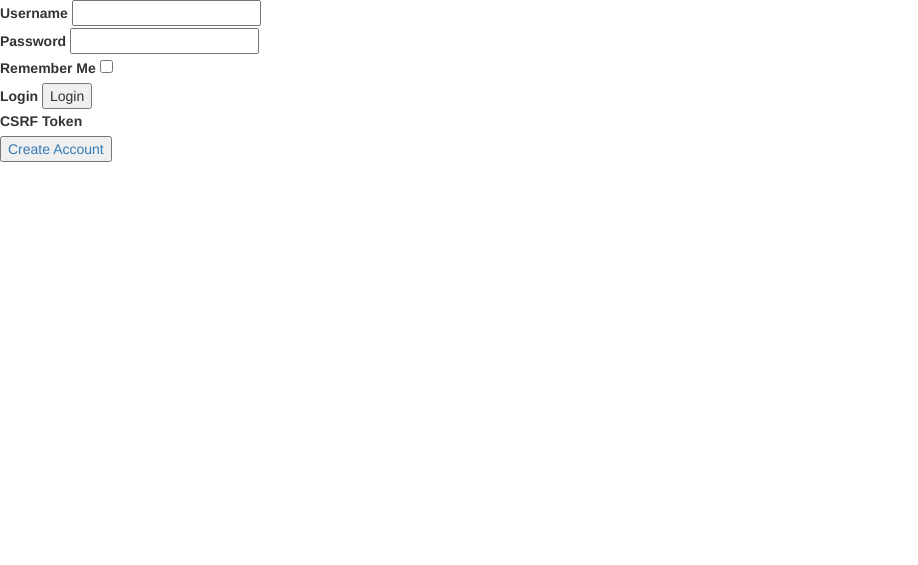
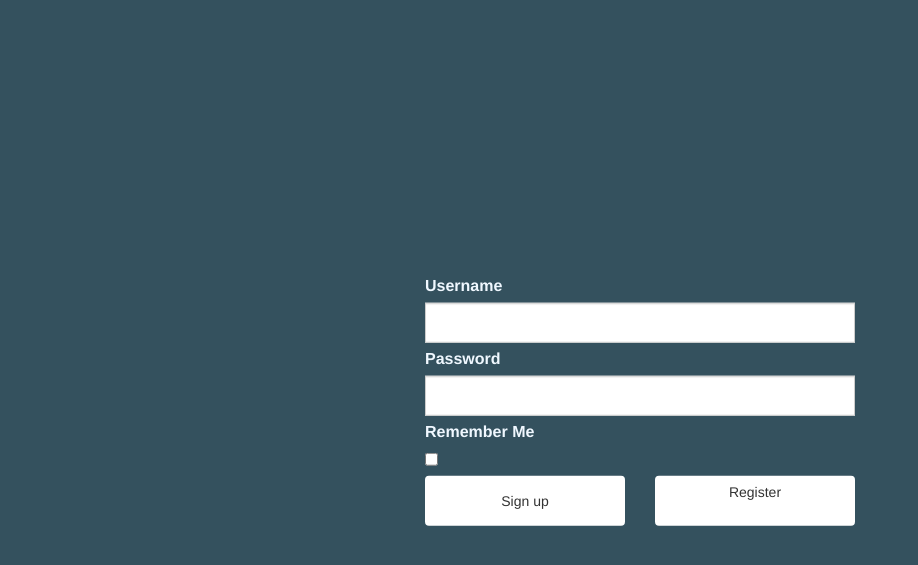
Before and after one commit to EmKej1986/BookTrackerApp, a Flask app: page / in a window 1280 px wide. Shown: the top 565 px of the page, without its empty margins (0-918 px from the left). Run offline with Flask 2, Linux system fonts and the light colour scheme; some libraries are stand-ins or nearby versions.

Commit message:
Add Login System

```diff
--- a/BookApp/Web/forms.py
+++ b/BookApp/Web/forms.py
@@ -1,8 +1,7 @@
 from flask_wtf import FlaskForm
-from wtforms import StringField, PasswordField, SubmitField, BooleanField, IntegerField
+from wtforms import StringField, PasswordField, SubmitField, BooleanField
 from wtforms.validators import DataRequired, Length, Email, EqualTo, ValidationError
-from .modelSQL import User, UserProfile
-from . import DB
+from .modelSQL import User
 
 
 class RegistrationForm(FlaskForm):
@@ -23,11 +22,10 @@ class RegistrationForm(FlaskForm):
             raise ValidationError('That already exists in database. Please choose different one.')
 
 
-class LoginFrom(FlaskForm):
+class LoginForm(FlaskForm):
     username = StringField('Username', validators=[DataRequired()])
     password = PasswordField('Password', validators=[DataRequired()])
     remember = BooleanField('Remember Me')
-    submit = SubmitField('Login')
 
     def validate_username(self, username):
         user = User.query.filter_by(username=username.data).first()
--- a/BookApp/Web/login.py
+++ b/BookApp/Web/login.py
@@ -1,5 +1,5 @@
 from flask import render_template, redirect, url_for, Blueprint, flash, session
-from .forms import RegistrationForm, LoginFrom
+from .forms import RegistrationForm, LoginForm
 from .modelSQL import User, UserProfile
 from . import DB
 from flask_login import login_user, login_required
@@ -13,12 +13,12 @@ create_account_blueprint = Blueprint('logout', __name__)
 @login_blueprint.route('/', methods=['POST', 'GET'])
 @login_blueprint.route('/login', methods=['POST', 'GET'])
 def login():
-    form = LoginFrom()
+    form = LoginForm()
     if form.validate_on_submit():
         user = User.query.filter_by(username=form.username.data).first()
-        if user and sha256_crypt.verify(user.password, form.password.data):
+        if user and sha256_crypt.verify(form.password.data, user.password):
             login_user(user, remember=form.remember.data)
-            session.update({'nickname': form.nickname.data})
+            session.update({'username': form.username.data})
             return redirect(url_for('book_track.book_track'))
         else:
             flash('Login Unsuccessful. Please check nickname or password', 'danger')
@@ -26,7 +26,7 @@ def login():
     return render_template('login.html', title='Login', form=form)
 
 
-@create_account_blueprint.route('/create_account', methods=['POST', 'GET'])
+@create_account_blueprint.route('/register', methods=['POST', 'GET'])
 def create_account():
     form = RegistrationForm()
     if form.validate_on_submit():
@@ -40,7 +40,7 @@ def create_account():
         flash(f'Your account has been created! You are now able to log in', 'success')
 
         return redirect(url_for('login.login'))
-    return render_template('create_account.html', title='Sign In', form=form)
+    return render_template('register.html', title='Sign In', form=form)
 
 
 @book_track_blueprint.route('/book_track', methods=['GET'])
--- a/BookApp/Web/static/home.css
+++ /dev/null
@@ -1,4 +0,0 @@
-#login {
-  margin-top: 10%;
-  box-shadow: 0 0 18px #ccc;
-}
--- /dev/null
+++ b/BookApp/Web/static/login.css
@@ -0,0 +1,72 @@
+body, html{
+    background-color:#34515E;
+   font-family: 'Open Sans Condensed', sans-serif;
+    font-size: 18px;
+
+}
+
+.register-form{
+    font-size: 16px;
+   left: 50%;
+    top: 50%;
+    position: absolute;
+    -webkit-transform: translate3d(-50%, -50%, 0);
+    -moz-transform: translate3d(-50%, -50%, 0);
+    transform: translate3d(-50%, -50%, 0);
+}
+
+.regbutton{
+    height: 50px;
+    width: 200px;
+    background-color:tomato;
+    border-radius: 0px;
+    font-size: 18px;
+    color:white;
+    border: none !important;
+    margin-bottom: 5px;
+}
+.regbutton:hover{
+    color: white;
+    background-color:#aa422f;
+}
+.regbutton:active{
+    color: white;
+    background-color:#aa422f;
+}
+.logbutton{
+    height: 50px;
+    width: 200px;
+    background-color:yellowgreen;
+    border-radius: 0px;
+    font-size: 18px;
+    color:white;
+    border: none !important;
+    margin-bottom: 5px;
+}
+.logbutton:hover{
+    color: white;
+    background-color:darkolivegreen;
+}
+.logbutton:active{
+    color: white;
+    background-color:darkolivegreen;
+}
+
+
+
+.register-form label{
+    color: aliceblue;
+
+}
+.register-form input{
+    margin-bottom: 5px;
+    width: 430px;
+    height: 40px;
+    border-radius: 0px;
+}
+
+#remember {
+    width: auto;
+    height: auto;
+    margin-bottom: 10px;
+}
--- a/BookApp/Web/templates/base.html
+++ b/BookApp/Web/templates/base.html
@@ -1,13 +1,14 @@
 <!DOCTYPE html>
 <html>
 <head>
-    <link rel="stylesheet" href="home.css">
-    <link href="//netdna.bootstrapcdn.com/twitter-bootstrap/2.3.2/css/bootstrap-combined.min.css" rel="stylesheet"
-      id="bootstrap-css">
-    <script src="//netdna.bootstrapcdn.com/twitter-bootstrap/2.3.2/js/bootstrap.min.js"></script>
+    {% block css %}{% endblock %}
+    {% block script %}{% endblock %}
+    <title>{% block title %}{% endblock %}</title>
     <script src="//code.jquery.com/jquery-1.11.1.min.js"></script>
-    <title>{% block title %}{% endblock %}</title>
-</head>
+    <link href="//maxcdn.bootstrapcdn.com/bootstrap/3.3.0/css/bootstrap.min.css" rel="stylesheet" id="bootstrap-css">
+    <script src="//maxcdn.bootstrapcdn.com/bootstrap/3.3.0/js/bootstrap.min.js"></script>
+    <link href='https://fonts.googleapis.com/css?family=Open+Sans+Condensed:300' rel='stylesheet' type='text/css'>
+    </head>
 <body>
     {% with messages = get_flashed_messages(with_categories=true) %}
         {% if messages %}
--- a/BookApp/Web/templates/login.html
+++ b/BookApp/Web/templates/login.html
@@ -1,13 +1,25 @@
 {% extends "base.html" %}
 {% block title %} {{title}} {% endblock %}
+{% block script %}
+<script>
+function get_curr_location(page){
+    console.log('dupa');
+    return location.href=`${page}`;
+}
 
+</script>
+{% endblock %}
+{% block css %}
+<link rel="stylesheet" type="text/css" href="{{ url_for('static', filename='login.css') }}"/> {% endblock %}
 {% block content %}
-
-<form action="#" method="POST">
-    {% for field in form %}
-    <div>
-        <th>{{field.label }}</th>
-        <td>{{ field }}</td>
+<div class="container-fluid">
+    <form action="#" method="POST" class="register-form">
+        {% for field in form if field.widget.input_type != 'hidden' %}
+        <div class="row">
+            <div class="col-md-4 col-sm-4 col-lg-4">
+                <th>{{ field.label }}</th>
+                <td>{{ field(class_="form-control") }}</td>
+            </div>
             {% if field.errors %}
             <div class=errors>
                 {% for error in field.errors %}
@@ -17,8 +29,20 @@
             {% endif %}
         </div>
         {% endfor %}
+
+        <div class="row">
+
+            <div class="col-md-6 col-sm-6 col-xs-6 col-lg-6">
+                <button type="submit" class="btn btn-default logbutton">Sign up</button>
+            </div>
+
+            <div class="col-md-6 col-sm-6 col-xs-6 col-lg-6">
+                <a onclick=get_curr_location("register") class="btn btn-default regbutton">Register</a>
+
+            </div>
+
+        </div>
     </form>
-<a href="http://127.0.0.1:5000/create_account">
-   <input type="button" value="Create Account" />
-</a>
+</div>
+
 {% endblock %}
```
Also changed, not shown: BookApp/Web/modelSQL.py (+8 -8 lines), BookApp/Web/database.sqlite3 (added), BookApp/Web/templates/register.html (renamed from BookApp/Web/templates/create_account.html). Lines whose indentation alone changed are shown as unchanged.
